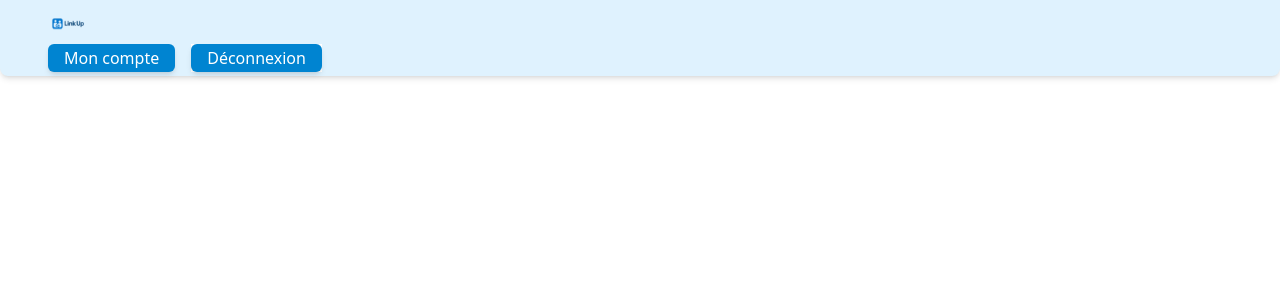
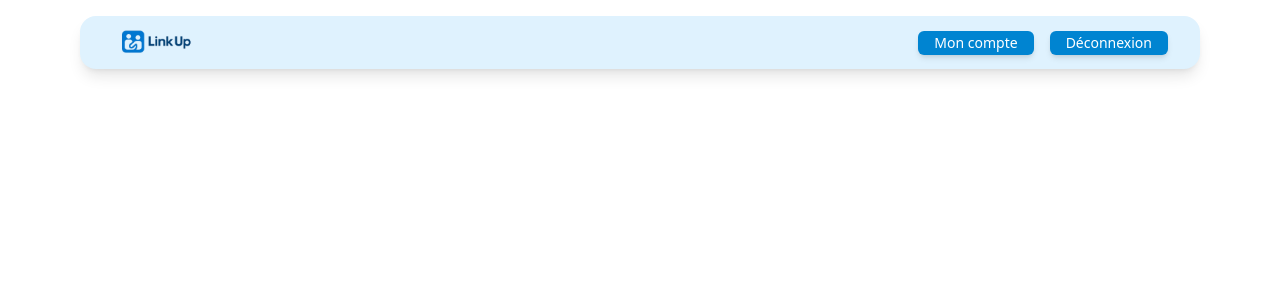
Before and after one commit to kylyon/projet-hackaton-2025-social-media, a Vue app in the folder frontend/: page / in a window 1280 px wide. Shown: the top 300 px of the page. Built offline with nearby package versions, Linux system fonts and the light colour scheme.

Commit message:
Header fini

```diff
--- a/frontend/src/App.vue
+++ b/frontend/src/App.vue
@@ -1,14 +1,10 @@
 <template>
-  <div>
+  <main class="max-w-6xl mx-auto px-4">
     <Header />
     <router-view />
-  </div>
+  </main>
 </template>
 
-
 <script setup>
-
-import Header from './components/Header.vue';
-
-
+import Header from './components/Header.vue'
 </script>
--- a/frontend/src/components/Button.vue
+++ b/frontend/src/components/Button.vue
@@ -2,7 +2,7 @@
   <div class="flex justify-center items-center w-full">
     <button
       :class="[
-        'inline-flex items-center justify-center px-4 py-0.5 rounded-md text-white font-medium shadow-md bg-sky-600 transition-transform duration-200 hover:scale-105 active:scale-95 focus:outline-none focus:ring-2 focus:ring-sky-400 w-auto',
+        'inline-flex items-center justify-center px-4 py-0.5 rounded-md text-sm text-white font-medium shadow-md bg-sky-600 transition-transform duration-200 hover:scale-105 active:scale-95 focus:outline-none focus:ring-2 focus:ring-sky-400 w-auto',
         customClass
       ]"
       @click="handleClick"
--- a/frontend/src/components/Header.vue
+++ b/frontend/src/components/Header.vue
@@ -1,9 +1,18 @@
 <template>
-  <header class="w-full bg-sky-100 text-[#01588A] flex items-center justify-between px-6 py-1 rounded-b-lg shadow-md">
+  <header
+    class="max-w-6xl mx-auto mt-4 mb-4 bg-sky-100 text-[#01588A] flex items-center justify-between px-8 py-1 rounded-2xl shadow-lg"
+  >
     <!-- Logo -->
-    <div class="px-6">
-    <div class="flex items-center space-x-2 cursor-pointer" @click="goHome">
-      <img src="@/assets/logo.svg" alt="Logo Link Up" class="h-10 w-10" />
+    <div
+      class="flex items-center space-x-2 cursor-pointer overflow-hidden"
+      style="height: 45px"
+      @click="goHome"
+    >
+      <img
+        src="@/assets/logo.svg"
+        alt="Logo Link Up"
+        class="h-22 w-22 object-contain -my-2"
+      />
     </div>
 
     <!-- Menu utilisateur -->
@@ -18,11 +27,9 @@
         label="Déconnexion"
         icon="LogoutIcon"
         variant="solid"
-        class="bg-white text-[#01588A] hover:bg-[#DEF3FE]"
         @click="logout"
       />
     </nav>
-    </div>
   </header>
 </template>
 
```
